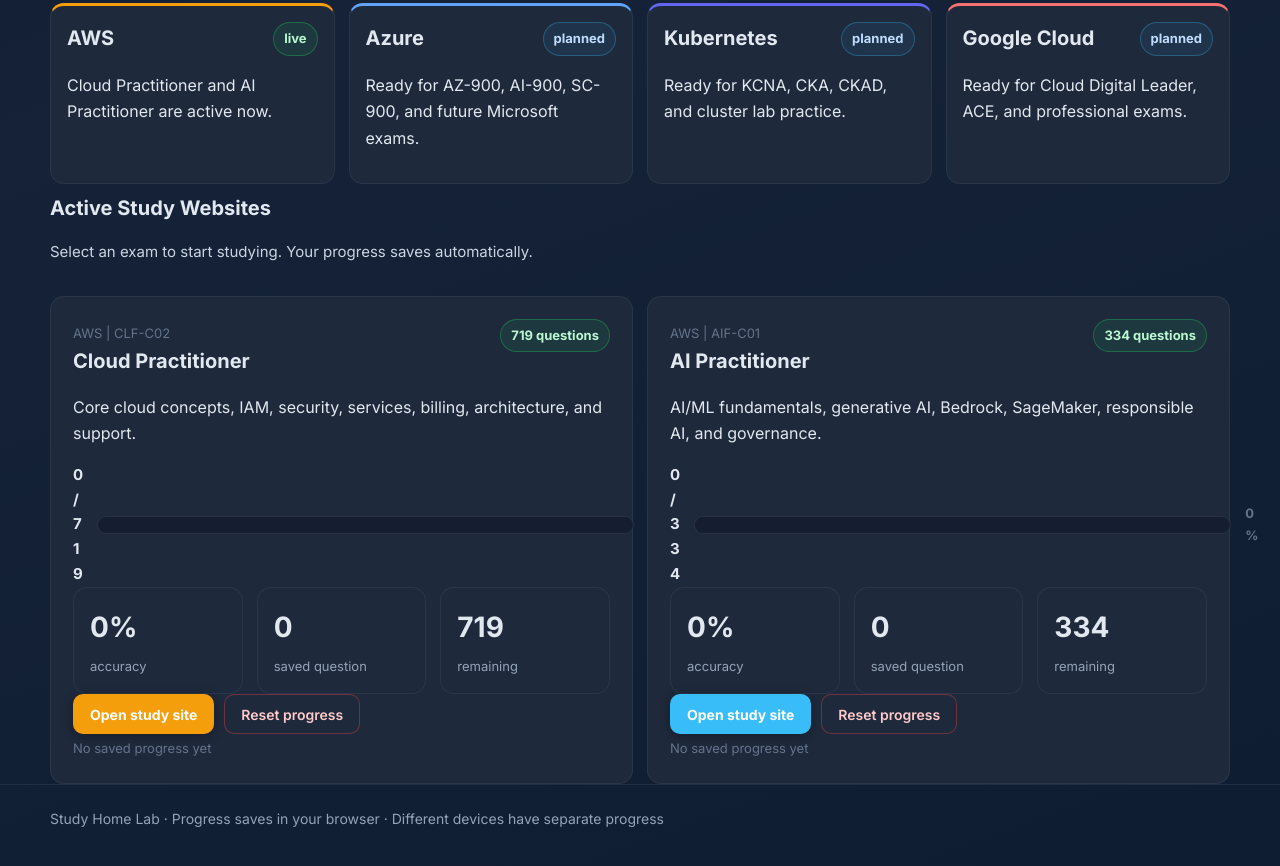
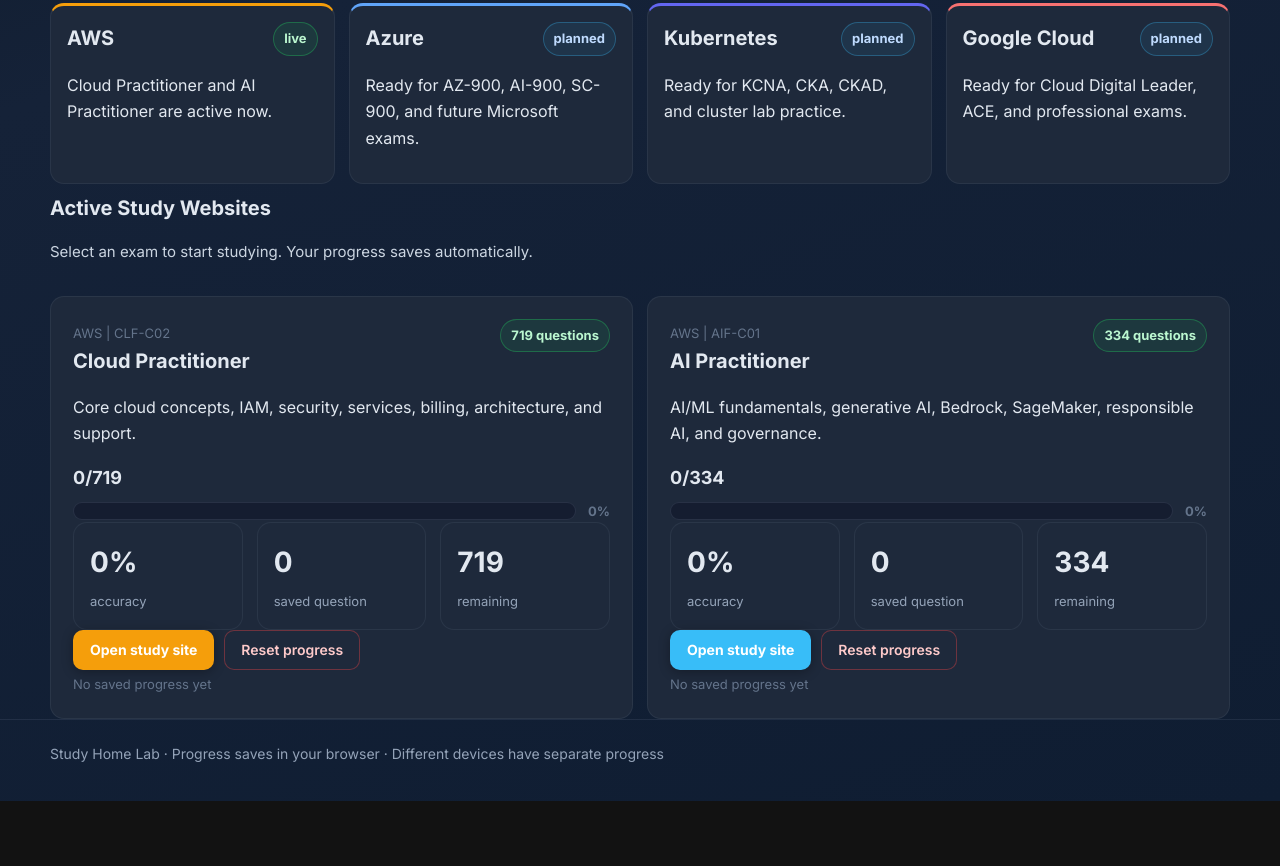
Before and after one commit to ahmedekramalsada/study-hub, a plain HTML site: page index.html in a window 1280 px wide. Shown: the part 654-1520 px from the top of the page. After the commit the page ends 1455 px from the top, so only its background shows below. Drawn offline with Linux system fonts and the light colour scheme.

Commit message:
fix: move exam progress count above the bar

```diff
--- a/assets/home.js
+++ b/assets/home.js
@@ -84,8 +84,10 @@
             <p>${escapeHtml(exam.description)}</p>
             <div class="progress-wrap">
                 <strong>${progress.answered}/${exam.questionTotal}</strong>
-                <div class="bar" aria-hidden="true"><div class="bar-fill" style="width: ${percent}%; background: linear-gradient(90deg, ${escapeAttr(exam.accent || '#22c55e')}, ${escapeAttr(exam.accent || '#10b981')})"></div></div>
-                <span class="muted">${percent}%</span>
+                <div class="progress-row">
+                    <div class="bar" aria-hidden="true"><div class="bar-fill" style="width: ${percent}%; background: linear-gradient(90deg, ${escapeAttr(exam.accent || '#22c55e')}, ${escapeAttr(exam.accent || '#10b981')})"></div></div>
+                    <span class="muted">${percent}%</span>
+                </div>
             </div>
             <div class="metric-grid">
                 <div class="metric"><strong>${accuracy}%</strong><span>accuracy</span></div>
--- a/assets/study-lab.css
+++ b/assets/study-lab.css
@@ -104,9 +104,11 @@
 .bar-fill { width: 0%; height: 100%; background: linear-gradient(90deg, #f59e0b, #22c55e); transition: width 200ms ease; box-shadow: 0 0 6px rgba(34,197,94,0.15); }
 
 /* Exam card bigger progress bar */
-.exam-card .progress-wrap { gap: 14px; }
+.exam-card .progress-wrap { display: flex; flex-direction: column; gap: 8px; align-items: stretch; }
+.exam-card .progress-wrap > strong { font-size: 18px; white-space: nowrap; }
+.exam-card .progress-row { display: flex; align-items: center; gap: 12px; }
 .exam-card .bar {
-    width: 100%; height: 18px; border-radius: 999px;
+    flex: 1; height: 18px; border-radius: 999px;
     background: rgba(15,23,42,0.6); border: 1px solid rgba(148,163,184,0.15);
 }
 .exam-card .bar-fill {
```
